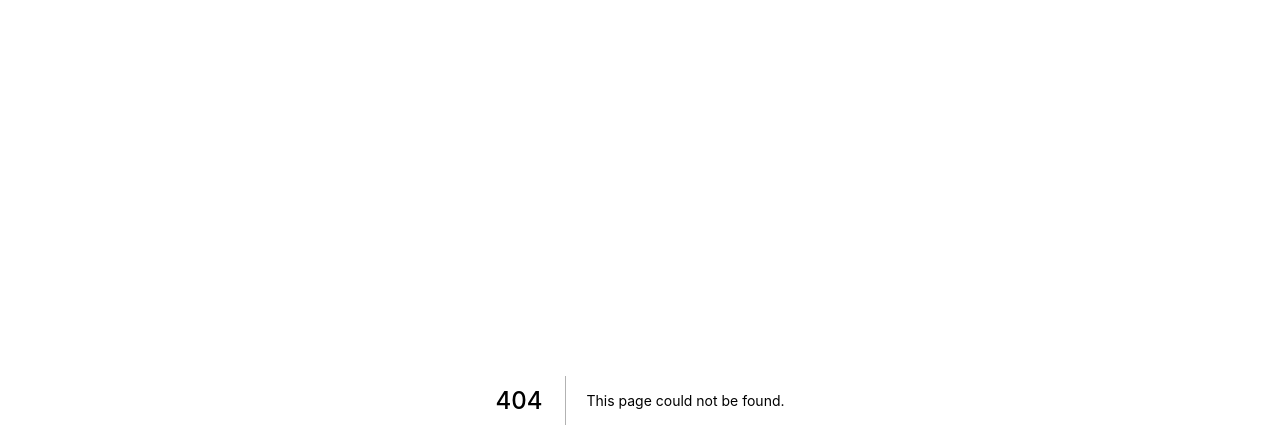
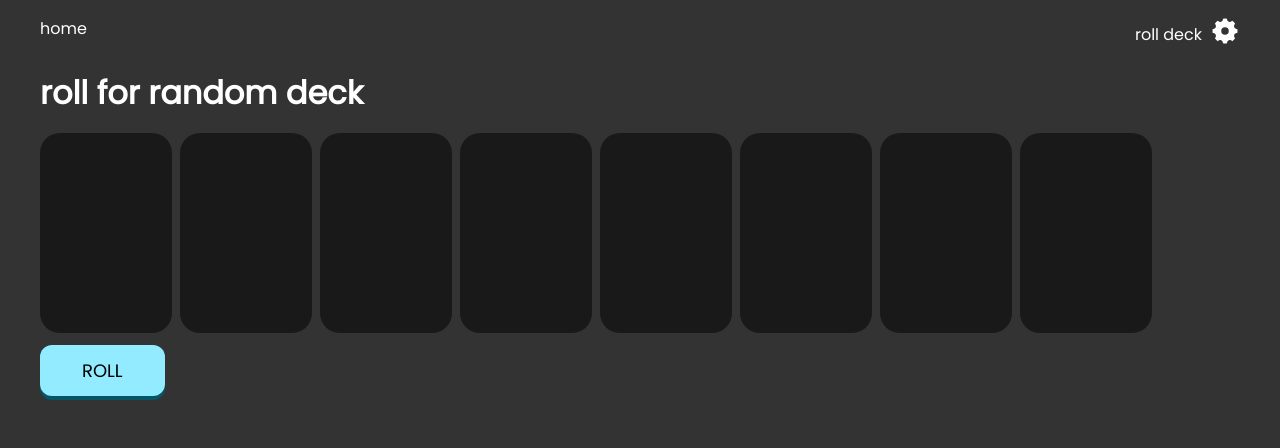
Before and after one commit to colorlessenergy/collection, a Next.js app: page /roll in a window 1280 px wide. Before the commit this address had no page. Shown: the top 448 px of the page. Built offline with nearby package versions, Linux system fonts and the light colour scheme.

Commit message:
add roll page and add link to roll page

```diff
--- a/components/Nav.js
+++ b/components/Nav.js
@@ -17,6 +17,11 @@ const Nav = () => {
                 </Link>
             )}
 
+            <div className="nav-contain">
+                <Link href="/roll">
+                    <a className="mr-1">roll deck</a>
+                </Link>
+
                 <Link href="/settings">
                     <a>
                         <svg
@@ -29,6 +34,7 @@ const Nav = () => {
                         </svg>
                     </a>
                 </Link>
+            </div>
         </nav>
     );
 };
--- /dev/null
+++ b/pages/roll.js
@@ -0,0 +1,30 @@
+import Head from 'next/head';
+
+import Nav from '../components/Nav';
+import DisplayDeck from '../components/DisplayDeck';
+
+export default function Roll() {
+    return (
+        <div>
+            <Head>
+                <title>collection - roll for random clash royale deck</title>
+                <meta
+                    name="description"
+                    content="collection - roll for random clash royale deck"
+                />
+                <link rel="icon" href="/favicon.ico" />
+            </Head>
+            <div className="container">
+                <Nav />
+
+                <h1 className="my-2">roll for random deck</h1>
+
+                <DisplayDeck />
+
+                <button className="pushable" href="/add-deck">
+                    <span className="front">ROLL</span>
+                </button>
+            </div>
+        </div>
+    );
+}
--- a/styles/module.scss
+++ b/styles/module.scss
@@ -3,6 +3,12 @@
 .container {
     margin: 16px 8px;
     max-width: 1200px;
+}
+
+.nav-contain {
+    display: flex;
+    align-items: center;
+    justify-content: center;
 }
 
 .pushable {
```
Lines whose indentation alone changed are shown as unchanged.
